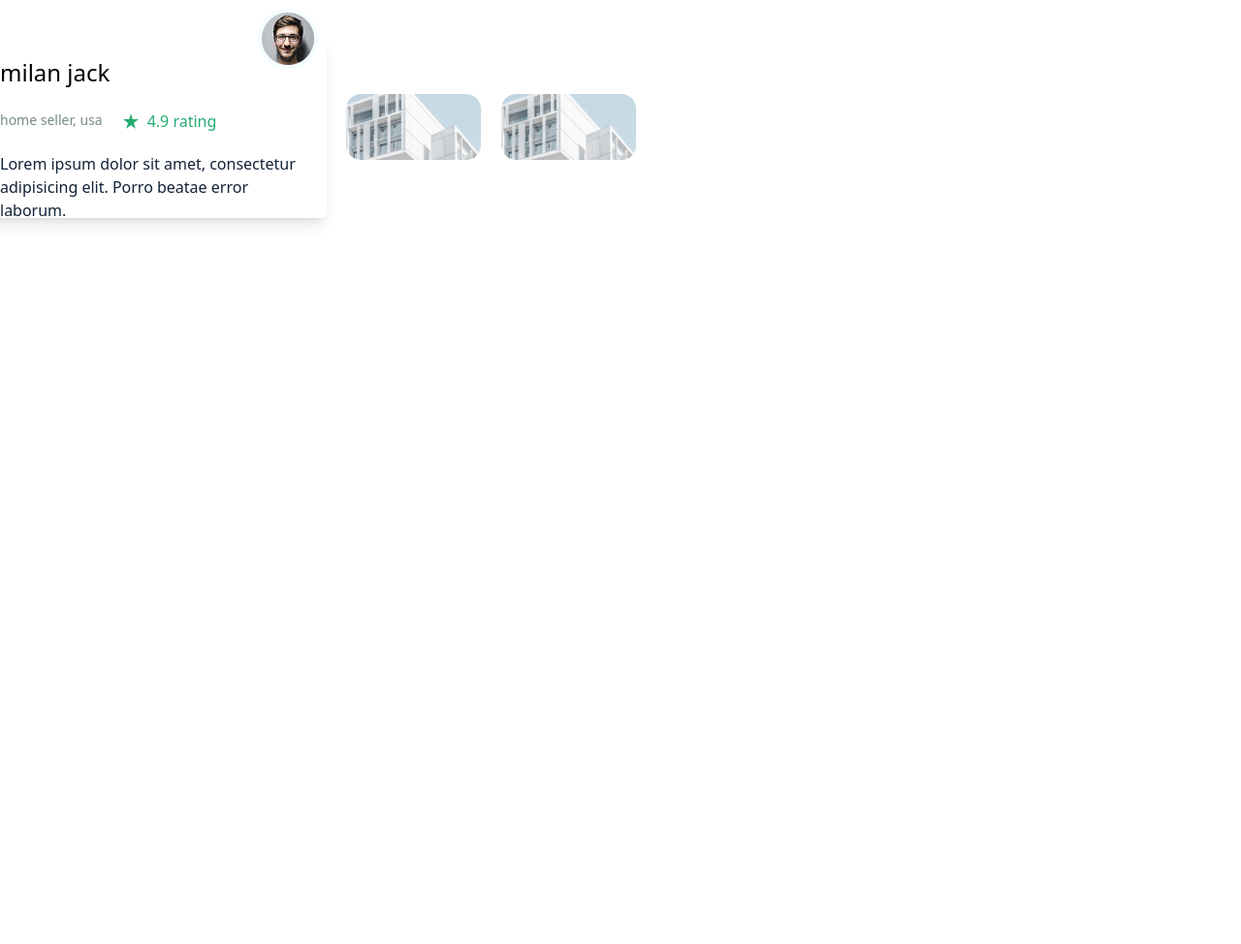
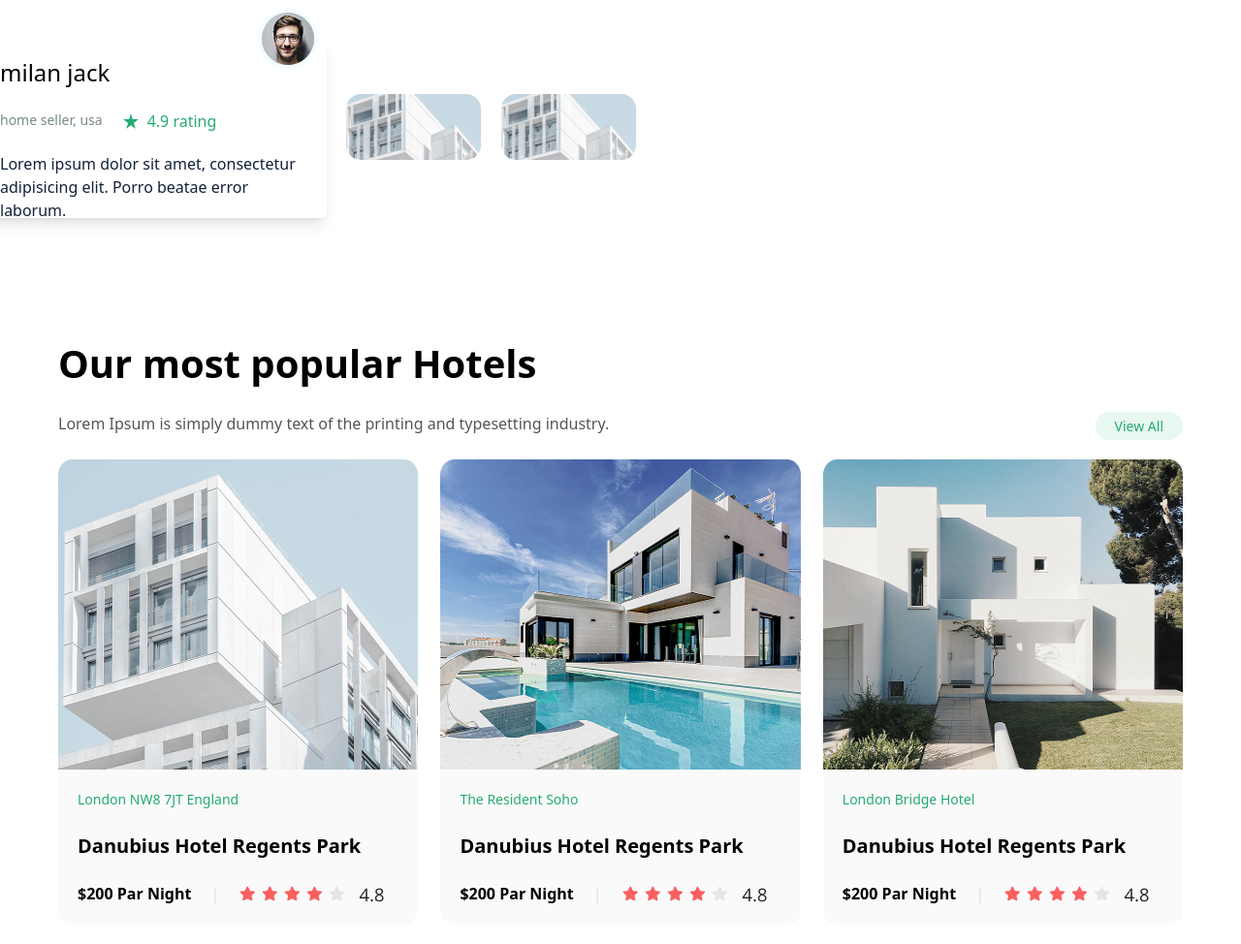
Before and after one commit to habibullohtuganov-ctrl/Dyo, a website: page src/muhammad.html in a window 1280 px wide. Shown: the part 616-1590 px from the top of the page at 97% size. Before the commit the page ends 861 px from the top, so only its background shows below. Drawn offline with nearby package versions, Linux system fonts and the light colour scheme; files that its build step writes are made by us from their sources.

Commit message:
under-the-hero-section created

```diff
--- a/src/muhammad.html
+++ b/src/muhammad.html
@@ -33,7 +33,7 @@
                         <img class="w-full" src="./img-muhammad/hero-fon.png" alt="">
                     </div>
                     <div class="flex lg:relative lg:right-20 lg:gap-5">
-                        <div class="relative w-full h-47 p-5 flex flex-col gap-5 shadow-lg rounded-[6px]">
+                        <div class="relative w-full h-47 p-5 flex flex-col gap-5 shadow-lg rounded-md">
                             <h1 class="text-[24px]">milan jack</h1>
                             <div class="flex gap-5">
                                 <p class="text-[#3E5658B2] text-[14px]">home seller, usa</p>
@@ -71,5 +71,62 @@
             </div>
         </section>
     </header>
+    <main>
+        <section class="max-w-300 m-auto p-5 mt-20 flex flex-col gap-5">
+            <div class="flex flex-col gap-5">
+                <h1 class="font-bold text-[25px] lg:text-[40px]">Our most popular Hotels</h1>
+                <div class="flex justify-between">
+                    <p class="text-[#555555] text-[14px] lg:text-[16px] w-[70%]">Lorem Ipsum is simply dummy text of the printing and typesetting industry.</p>
+                    <button class="text-[#24AB70] text-[14px] px-5 py-1 rounded-[30px] bg-[#24AB701A] cursor-pointer">
+                        View All
+                    </button>
+                </div>
+            </div>
+            <div class="flex flex-col gap-5 lg:flex-row lg:gap-0 lg:justify-between">
+                <div class="w-full lg:w-[32%] h-120 rounded-[15px] bg-[#FAFAFA] flex flex-col">
+                    <div class="w-full h-80">
+                        <img class="w-full h-full" src="./img-muhammad/hotel1.png" alt="">
+                    </div>
+                    <div class="w-full h-40 flex flex-col p-5 justify-between">
+                    <h3 class="text-[#24AB70] text-[14px]">London NW8 7JT England</h3>
+                    <h1 class="text-[20px] font-bold">Danubius Hotel Regents Park</h1>
+                    <div class="flex items-center gap-5">
+                        <h2 class="text-[16px] font-bold">$200 Par Night</h2>
+                        <p class="text-[#DDDDDD]">|</p>
+                        <img src="./img-muhammad/starts.png" alt="">
+                    </div>
+                    </div>
+                </div>
+                <div class="w-full lg:w-[32%] h-120 rounded-[15px] bg-[#FAFAFA] flex flex-col">
+                    <div class="w-full h-80">
+                        <img class="w-full h-full" src="./img-muhammad/hotel2.png" alt="">
+                    </div>
+                    <div class="w-full h-40 flex flex-col p-5 justify-between">
+                    <h3 class="text-[#24AB70] text-[14px]">The Resident Soho</h3>
+                    <h1 class="text-[20px] font-bold">Danubius Hotel Regents Park</h1>
+                    <div class="flex items-center gap-5">
+                        <h2 class="text-[16px] font-bold">$200 Par Night</h2>
+                        <p class="text-[#DDDDDD]">|</p>
+                        <img src="./img-muhammad/starts.png" alt="">
+                    </div>
+                    </div>
+                </div>
+                <div class="w-full lg:w-[32%] h-120 rounded-[15px] bg-[#FAFAFA] flex flex-col">
+                    <div class="w-full h-80">
+                        <img class="w-full h-full" src="./img-muhammad/hotel3.png" alt="">
+                    </div>
+                    <div class="w-full h-40 flex flex-col p-5 justify-between">
+                    <h3 class="text-[#24AB70] text-[14px]">London Bridge Hotel</h3>
+                    <h1 class="text-[20px] font-bold">Danubius Hotel Regents Park</h1>
+                    <div class="flex items-center gap-5">
+                        <h2 class="text-[16px] font-bold">$200 Par Night</h2>
+                        <p class="text-[#DDDDDD]">|</p>
+                        <img src="./img-muhammad/starts.png" alt="">
+                    </div>
+                    </div>
+                </div>
+            </div>
+        </section>
+    </main>
 </body>
 </html>
```
Also changed, not shown: src/img-muhammad/hotel1.png (added), src/img-muhammad/hotel2.png (added), src/img-muhammad/hotel3.png (added).
